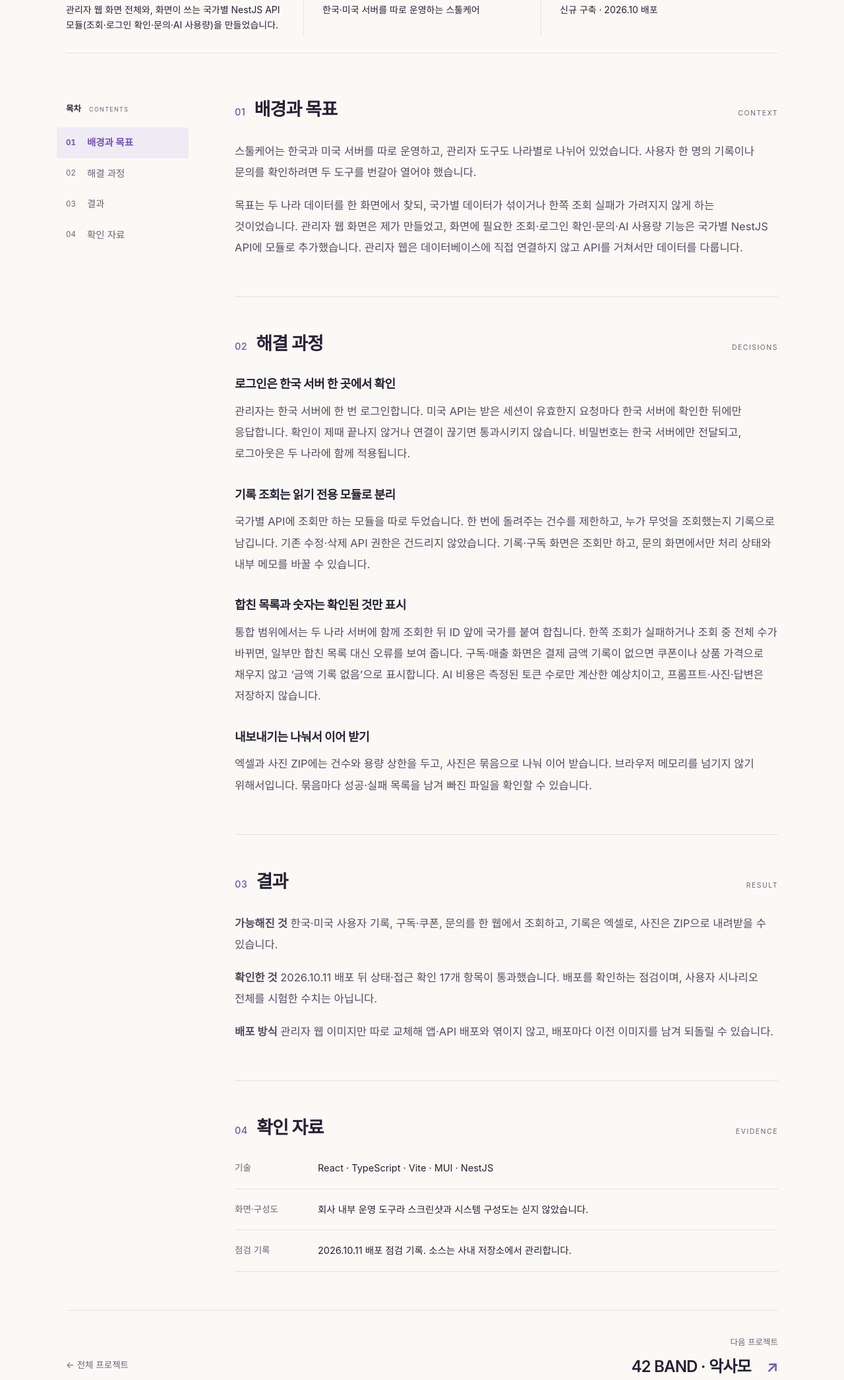
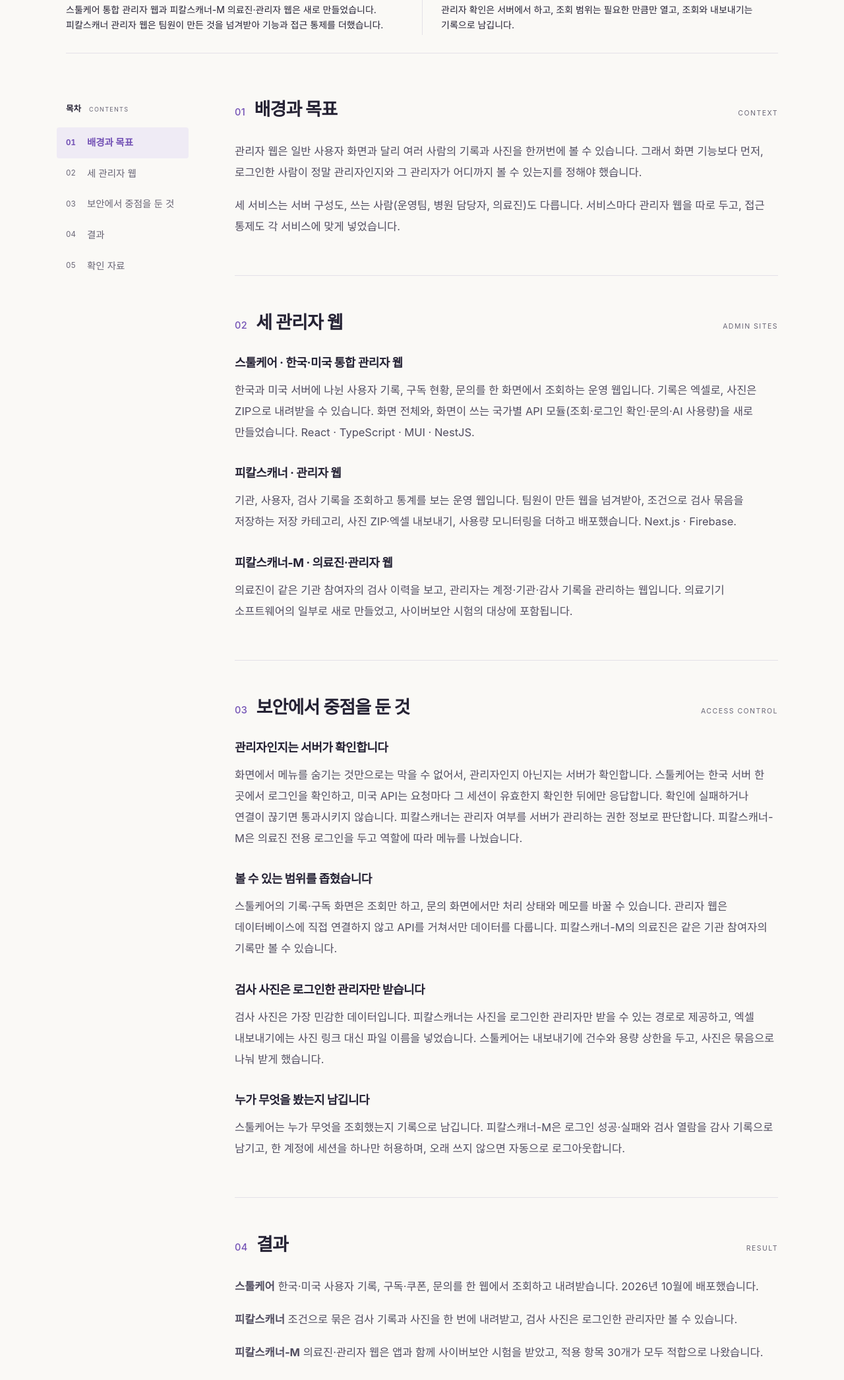
Before and after one commit to composerboyV/junkwak.github.io, a plain HTML site: page projects/admin/index.html in a window 1280 px wide. Shown: the part 616-2707 px from the top of the page at 66% size. Drawn offline with Linux system fonts and the light colour scheme; a web font is replaced by a local one.

Commit message:
Reframe admin project as three service admin sites with access control
Co-Authored-By: Claude <noreply@anthropic.com>

```diff
--- a/projects/admin/index.html
+++ b/projects/admin/index.html
@@ -6,12 +6,12 @@
   <meta name="robots" content="noindex, nofollow, noarchive, nosnippet, noimageindex">
   <meta name="googlebot" content="noindex, nofollow">
   <meta name="theme-color" content="#faf9f6">
-  <meta name="description" content="한국과 미국 서비스의 사용자 기록, 구독 현황, 문의를 한곳에서 관리하는 웹입니다. 필요한 기록과 사진을 엑셀·ZIP 파일로 내려받을 수 있습니다.">
-  <meta property="og:title" content="한국·미국 통합 관리자 웹 | 곽준기 포트폴리오">
-  <meta property="og:description" content="한국과 미국 서비스의 사용자 기록, 구독 현황, 문의를 한곳에서 관리하는 웹입니다. 필요한 기록과 사진을 엑셀·ZIP 파일로 내려받을 수 있습니다.">
+  <meta name="description" content="스툴케어·피칼스캐너·피칼스캐너-M의 관리자 웹입니다. 운영자와 의료진이 사용자 기록과 검사 사진을 다루며, 관리자 확인과 조회 범위를 서버에서 통제합니다.">
+  <meta property="og:title" content="서비스별 관리자 웹 | 곽준기 포트폴리오">
+  <meta property="og:description" content="스툴케어·피칼스캐너·피칼스캐너-M의 관리자 웹입니다. 운영자와 의료진이 사용자 기록과 검사 사진을 다루며, 관리자 확인과 조회 범위를 서버에서 통제합니다.">
   <meta property="og:type" content="article">
   <meta property="og:locale" content="ko_KR">
-  <title>한국·미국 통합 관리자 웹 | 곽준기 포트폴리오</title>
+  <title>서비스별 관리자 웹 | 곽준기 포트폴리오</title>
   <link rel="icon" type="image/svg+xml" href="../../favicon.svg">
   <link rel="stylesheet" as="style" crossorigin href="https://cdn.jsdelivr.net/gh/orioncactus/pretendard@v1.3.9/dist/web/variable/pretendardvariable-dynamic-subset.min.css">
   <link rel="stylesheet" href="../../project.css?v=20261124">
@@ -27,49 +27,55 @@
   <main id="main">
     <div class="case-hero">
       <a class="back-link" href="../../#admin"><span aria-hidden="true">←</span> 프로젝트 목록</a>
-      <div class="case-kicker"><span>WORK / 실무</span><span>2026.10</span></div>
+      <div class="case-kicker"><span>WORK / 실무</span><span>2026.03 — 2026.11</span></div>
 
-      <h1>한국·미국 통합 관리자 웹</h1>
-      <p class="case-headline">한국과 미국 서비스를 한곳에서 관리하는 운영 웹</p>
-      <p class="case-summary">한국과 미국 서비스의 사용자 기록, 구독 현황, 문의를 한곳에서 관리하는 웹입니다. 필요한 기록과 사진을 엑셀·ZIP 파일로 내려받을 수 있습니다.</p>
-      <dl class="case-highlights case-context"><div><dt>담당 범위</dt><dd>관리자 웹 화면 전체와, 화면이 쓰는 국가별 NestJS API 모듈(조회·로그인 확인·문의·AI 사용량)을 만들었습니다.</dd></div><div><dt>대상 서비스</dt><dd>한국·미국 서버를 따로 운영하는 스툴케어</dd></div><div><dt>진행 형태</dt><dd>신규 구축 · 2026.10 배포</dd></div></dl>
+      <h1>서비스별 관리자 웹</h1>
+      <p class="case-headline">스툴케어·피칼스캐너·피칼스캐너-M의 관리자 웹과 접근 통제</p>
+      <p class="case-summary">세 서비스의 운영자와 의료진이 사용자 기록과 검사 사진을 다루는 관리자 웹입니다. 화면 기능만큼, 누가 어디까지 볼 수 있는지를 서버에서 확인하는 데 중점을 뒀습니다.</p>
+      <dl class="case-highlights case-context"><div><dt>담당 범위</dt><dd>스툴케어 통합 관리자 웹과 피칼스캐너-M 의료진·관리자 웹은 새로 만들었습니다. 피칼스캐너 관리자 웹은 팀원이 만든 것을 넘겨받아 기능과 접근 통제를 더했습니다.</dd></div><div><dt>중점</dt><dd>관리자 확인은 서버에서 하고, 조회 범위는 필요한 만큼만 열고, 조회와 내보내기는 기록으로 남깁니다.</dd></div></dl>
     </div>
     <div class="case-layout">
       <aside class="case-contents">
         <nav aria-label="프로젝트 목차">
           <p class="contents-label">목차 <span>CONTENTS</span></p>
           <a href="#problem" aria-current="location"><span>01</span> 배경과 목표</a>
-          <a href="#decision"><span>02</span> 해결 과정</a>
-          <a href="#result"><span>03</span> 결과</a>
-          <a href="#evidence"><span>04</span> 확인 자료</a>
+          <a href="#sites"><span>02</span> 세 관리자 웹</a>
+          <a href="#security"><span>03</span> 보안에서 중점을 둔 것</a>
+          <a href="#result"><span>04</span> 결과</a>
+          <a href="#evidence"><span>05</span> 확인 자료</a>
         </nav>
       </aside>
-      <article class="case-article" aria-label="한국·미국 통합 관리자 웹 개발 이야기">
+      <article class="case-article" aria-label="서비스별 관리자 웹 개발 이야기">
         <section id="problem" class="case-section" aria-labelledby="problem-title">
           <h2 id="problem-title"><span>01</span> 배경과 목표 <small lang="en">CONTEXT</small></h2>
-          <p>스툴케어는 한국과 미국 서버를 따로 운영하고, 관리자 도구도 나라별로 나뉘어 있었습니다. 사용자 한 명의 기록이나 문의를 확인하려면 두 도구를 번갈아 열어야 했습니다.</p>
-          <p>목표는 두 나라 데이터를 한 화면에서 찾되, 국가별 데이터가 섞이거나 한쪽 조회 실패가 가려지지 않게 하는 것이었습니다. 관리자 웹 화면은 제가 만들었고, 화면에 필요한 조회·로그인 확인·문의·AI 사용량 기능은 국가별 NestJS API에 모듈로 추가했습니다. 관리자 웹은 데이터베이스에 직접 연결하지 않고 API를 거쳐서만 데이터를 다룹니다.</p>
+          <p>관리자 웹은 일반 사용자 화면과 달리 여러 사람의 기록과 사진을 한꺼번에 볼 수 있습니다. 그래서 화면 기능보다 먼저, 로그인한 사람이 정말 관리자인지와 그 관리자가 어디까지 볼 수 있는지를 정해야 했습니다.</p>
+          <p>세 서비스는 서버 구성도, 쓰는 사람(운영팀, 병원 담당자, 의료진)도 다릅니다. 서비스마다 관리자 웹을 따로 두고, 접근 통제도 각 서비스에 맞게 넣었습니다.</p>
         </section>
-        <section id="decision" class="case-section" aria-labelledby="decision-title">
-          <h2 id="decision-title"><span>02</span> 해결 과정 <small lang="en">DECISIONS</small></h2>
-          <div class="decision"><h3>로그인은 한국 서버 한 곳에서 확인</h3><p>관리자는 한국 서버에 한 번 로그인합니다. 미국 API는 받은 세션이 유효한지 요청마다 한국 서버에 확인한 뒤에만 응답합니다. 확인이 제때 끝나지 않거나 연결이 끊기면 통과시키지 않습니다. 비밀번호는 한국 서버에만 전달되고, 로그아웃은 두 나라에 함께 적용됩니다.</p></div>
-          <div class="decision"><h3>기록 조회는 읽기 전용 모듈로 분리</h3><p>국가별 API에 조회만 하는 모듈을 따로 두었습니다. 한 번에 돌려주는 건수를 제한하고, 누가 무엇을 조회했는지 기록으로 남깁니다. 기존 수정·삭제 API 권한은 건드리지 않았습니다. 기록·구독 화면은 조회만 하고, 문의 화면에서만 처리 상태와 내부 메모를 바꿀 수 있습니다.</p></div>
-          <div class="decision"><h3>합친 목록과 숫자는 확인된 것만 표시</h3><p>통합 범위에서는 두 나라 서버에 함께 조회한 뒤 ID 앞에 국가를 붙여 합칩니다. 한쪽 조회가 실패하거나 조회 중 전체 수가 바뀌면, 일부만 합친 목록 대신 오류를 보여 줍니다. 구독·매출 화면은 결제 금액 기록이 없으면 쿠폰이나 상품 가격으로 채우지 않고 ‘금액 기록 없음’으로 표시합니다. AI 비용은 측정된 토큰 수로만 계산한 예상치이고, 프롬프트·사진·답변은 저장하지 않습니다.</p></div>
-          <div class="decision"><h3>내보내기는 나눠서 이어 받기</h3><p>엑셀과 사진 ZIP에는 건수와 용량 상한을 두고, 사진은 묶음으로 나눠 이어 받습니다. 브라우저 메모리를 넘기지 않기 위해서입니다. 묶음마다 성공·실패 목록을 남겨 빠진 파일을 확인할 수 있습니다.</p></div>
+        <section id="sites" class="case-section" aria-labelledby="sites-title">
+          <h2 id="sites-title"><span>02</span> 세 관리자 웹 <small lang="en">ADMIN SITES</small></h2>
+          <div class="decision"><h3>스툴케어 · 한국·미국 통합 관리자 웹</h3><p>한국과 미국 서버에 나뉜 사용자 기록, 구독 현황, 문의를 한 화면에서 조회하는 운영 웹입니다. 기록은 엑셀로, 사진은 ZIP으로 내려받을 수 있습니다. 화면 전체와, 화면이 쓰는 국가별 API 모듈(조회·로그인 확인·문의·AI 사용량)을 새로 만들었습니다. React · TypeScript · MUI · NestJS.</p></div>
+          <div class="decision"><h3>피칼스캐너 · 관리자 웹</h3><p>기관, 사용자, 검사 기록을 조회하고 통계를 보는 운영 웹입니다. 팀원이 만든 웹을 넘겨받아, 조건으로 검사 묶음을 저장하는 저장 카테고리, 사진 ZIP·엑셀 내보내기, 사용량 모니터링을 더하고 배포했습니다. Next.js · Firebase.</p></div>
+          <div class="decision"><h3>피칼스캐너-M · 의료진·관리자 웹</h3><p>의료진이 같은 기관 참여자의 검사 이력을 보고, 관리자는 계정·기관·감사 기록을 관리하는 웹입니다. 의료기기 소프트웨어의 일부로 새로 만들었고, 사이버보안 시험의 대상에 포함됩니다.</p></div>
         </section>
-
+        <section id="security" class="case-section" aria-labelledby="security-title">
+          <h2 id="security-title"><span>03</span> 보안에서 중점을 둔 것 <small lang="en">ACCESS CONTROL</small></h2>
+          <div class="decision"><h3>관리자인지는 서버가 확인합니다</h3><p>화면에서 메뉴를 숨기는 것만으로는 막을 수 없어서, 관리자인지 아닌지는 서버가 확인합니다. 스툴케어는 한국 서버 한 곳에서 로그인을 확인하고, 미국 API는 요청마다 그 세션이 유효한지 확인한 뒤에만 응답합니다. 확인에 실패하거나 연결이 끊기면 통과시키지 않습니다. 피칼스캐너는 관리자 여부를 서버가 관리하는 권한 정보로 판단합니다. 피칼스캐너-M은 의료진 전용 로그인을 두고 역할에 따라 메뉴를 나눴습니다.</p></div>
+          <div class="decision"><h3>볼 수 있는 범위를 좁혔습니다</h3><p>스툴케어의 기록·구독 화면은 조회만 하고, 문의 화면에서만 처리 상태와 메모를 바꿀 수 있습니다. 관리자 웹은 데이터베이스에 직접 연결하지 않고 API를 거쳐서만 데이터를 다룹니다. 피칼스캐너-M의 의료진은 같은 기관 참여자의 기록만 볼 수 있습니다.</p></div>
+          <div class="decision"><h3>검사 사진은 로그인한 관리자만 받습니다</h3><p>검사 사진은 가장 민감한 데이터입니다. 피칼스캐너는 사진을 로그인한 관리자만 받을 수 있는 경로로 제공하고, 엑셀 내보내기에는 사진 링크 대신 파일 이름을 넣었습니다. 스툴케어는 내보내기에 건수와 용량 상한을 두고, 사진은 묶음으로 나눠 받게 했습니다.</p></div>
+          <div class="decision"><h3>누가 무엇을 봤는지 남깁니다</h3><p>스툴케어는 누가 무엇을 조회했는지 기록으로 남깁니다. 피칼스캐너-M은 로그인 성공·실패와 검사 열람을 감사 기록으로 남기고, 한 계정에 세션을 하나만 허용하며, 오래 쓰지 않으면 자동으로 로그아웃합니다.</p></div>
+        </section>
         <section id="result" class="case-section" aria-labelledby="result-title">
-          <h2 id="result-title"><span>03</span> 결과 <small lang="en">RESULT</small></h2>
-          <p><strong>가능해진 것</strong> 한국·미국 사용자 기록, 구독·쿠폰, 문의를 한 웹에서 조회하고, 기록은 엑셀로, 사진은 ZIP으로 내려받을 수 있습니다.</p>
-          <p><strong>확인한 것</strong> 2026.10.11 배포 뒤 상태·접근 확인 17개 항목이 통과했습니다. 배포를 확인하는 점검이며, 사용자 시나리오 전체를 시험한 수치는 아닙니다.</p>
-          <p><strong>배포 방식</strong> 관리자 웹 이미지만 따로 교체해 앱·API 배포와 엮이지 않고, 배포마다 이전 이미지를 남겨 되돌릴 수 있습니다.</p>
+          <h2 id="result-title"><span>04</span> 결과 <small lang="en">RESULT</small></h2>
+          <p><strong>스툴케어</strong> 한국·미국 사용자 기록, 구독·쿠폰, 문의를 한 웹에서 조회하고 내려받습니다. 2026년 10월에 배포했습니다.</p>
+          <p><strong>피칼스캐너</strong> 조건으로 묶은 검사 기록과 사진을 한 번에 내려받고, 검사 사진은 로그인한 관리자만 볼 수 있습니다.</p>
+          <p><strong>피칼스캐너-M</strong> 의료진·관리자 웹은 앱과 함께 사이버보안 시험을 받았고, 적용 항목 30개가 모두 적합으로 나왔습니다.</p>
         </section>
         <section id="evidence" class="case-section" aria-labelledby="evidence-title">
-          <h2 id="evidence-title"><span>04</span> 확인 자료 <small lang="en">EVIDENCE</small></h2>
+          <h2 id="evidence-title"><span>05</span> 확인 자료 <small lang="en">EVIDENCE</small></h2>
           <dl class="evidence-details">
-            <div><dt>기술</dt><dd>React · TypeScript · Vite · MUI · NestJS</dd></div>
-            <div><dt>화면·구성도</dt><dd>회사 내부 운영 도구라 스크린샷과 시스템 구성도는 싣지 않았습니다.</dd></div>
-            <div><dt>점검 기록</dt><dd>2026.10.11 배포 점검 기록. 소스는 사내 저장소에서 관리합니다.</dd></div>
+            <div><dt>기술</dt><dd>React · TypeScript · Vite · MUI · NestJS · Next.js · Firebase</dd></div>
+            <div><dt>화면·구성도</dt><dd>회사 내부 운영 도구라 스크린샷과 시스템 구성도는 싣지 않았습니다. 소스는 사내 저장소에서 관리합니다.</dd></div>
+            <div><dt>관련 프로젝트</dt><dd><a href="../stoolcare/">스툴케어</a> · <a href="../fecal-qa/">피칼스캐너</a> · <a href="../fecal-m/">피칼스캐너-M</a></dd></div>
           </dl>
 
         </section>
```
Also changed, not shown: index.html (+2 -2 lines), projects.js (+8 -8 lines), projects/hackathon/index.html (+1 -1 lines), 1 other file.
